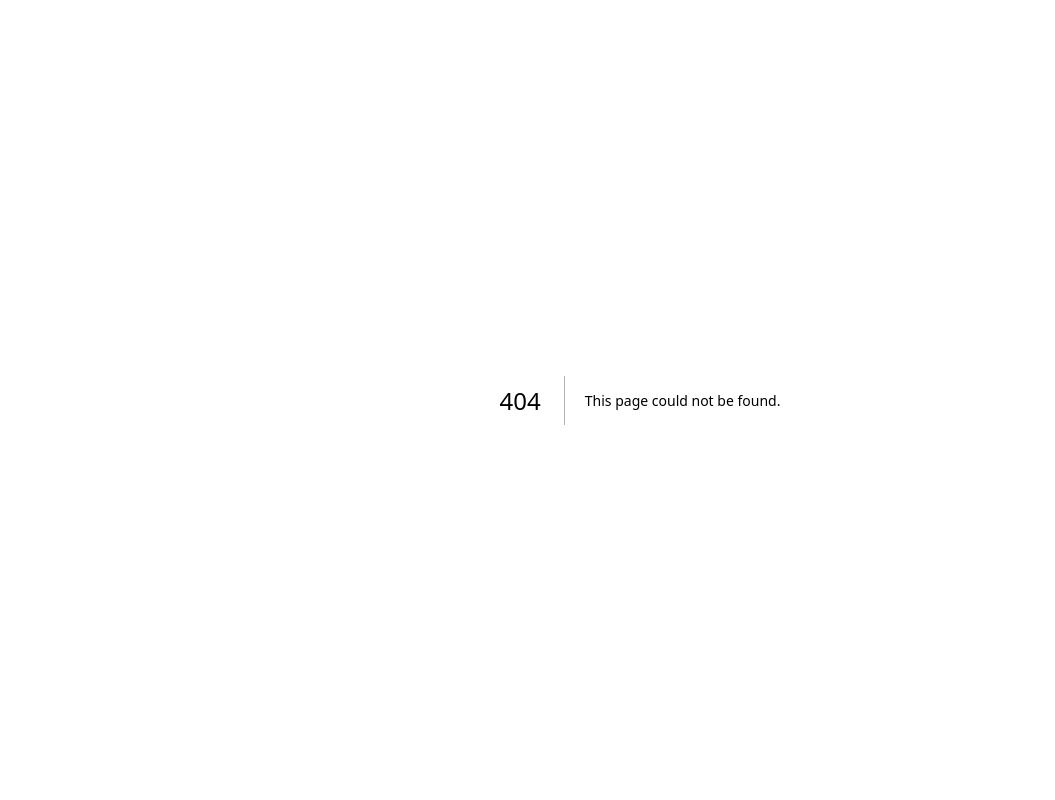
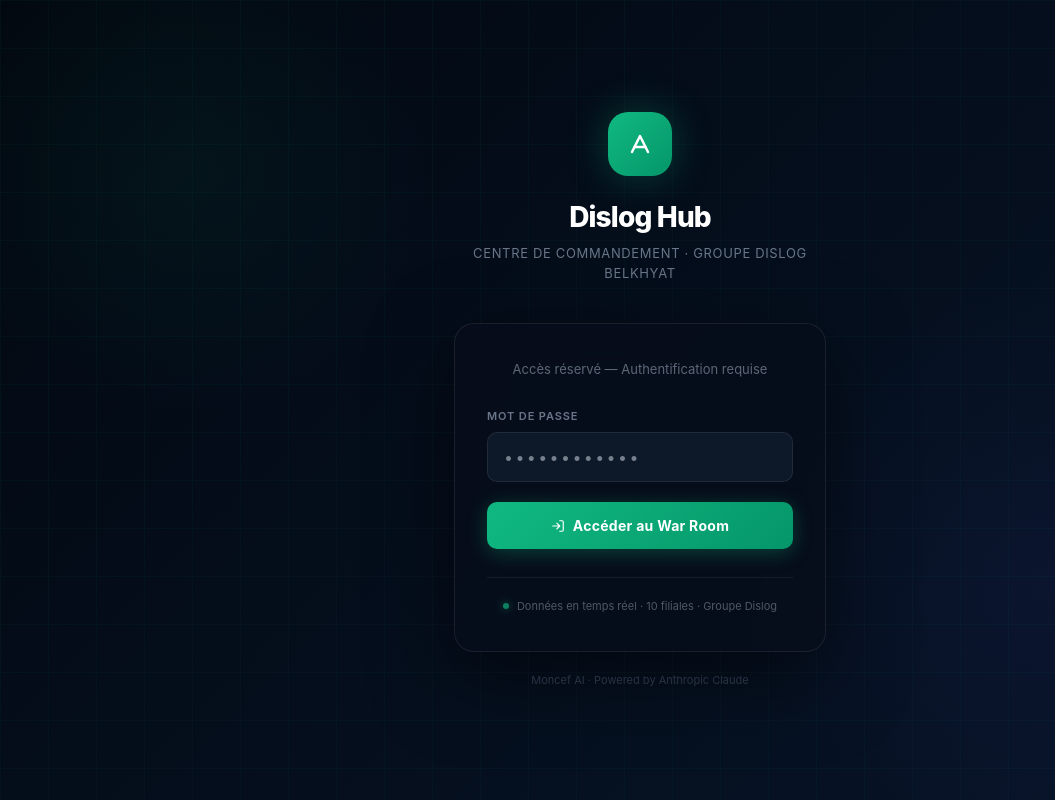
Before and after one commit to ibba96/dislog-hub, a Next.js app: page /login in a window 1280 px wide. Before the commit this address had no page. Shown: the whole page, without its empty margins (0-1055 px from the left). Built offline with nearby package versions, Linux system fonts and the light colour scheme.

Commit message:
feat: add login page + middleware auth guard

```diff
--- /dev/null
+++ b/app/login/page.tsx
@@ -0,0 +1,244 @@
+"use client";
+
+import { useState } from "react";
+import { useRouter } from "next/navigation";
+
+export default function LoginPage() {
+  const router = useRouter();
+  const [password, setPassword] = useState("");
+  const [error, setError] = useState(false);
+  const [loading, setLoading] = useState(false);
+
+  async function handleLogin(e: React.FormEvent) {
+    e.preventDefault();
+    setLoading(true);
+    setError(false);
+
+    // Simple password check — stored in env or hardcoded
+    const PASS = process.env.NEXT_PUBLIC_DASHBOARD_PASSWORD ?? "Dislog2026";
+
+    if (password === PASS) {
+      document.cookie = "dislog_auth=1; path=/; max-age=86400";
+      router.push("/");
+    } else {
+      setError(true);
+      setLoading(false);
+    }
+  }
+
+  return (
+    <div style={{
+      minHeight: "100vh",
+      background: "linear-gradient(135deg, #020810 0%, #040d1a 40%, #071428 100%)",
+      display: "flex",
+      alignItems: "center",
+      justifyContent: "center",
+      fontFamily: "-apple-system, BlinkMacSystemFont, 'Segoe UI', 'Inter', sans-serif",
+      position: "relative",
+      overflow: "hidden",
+    }}>
+
+      {/* Grid background */}
+      <div style={{
+        position: "absolute", inset: 0,
+        backgroundImage: `
+          linear-gradient(rgba(16,185,129,0.04) 1px, transparent 1px),
+          linear-gradient(90deg, rgba(16,185,129,0.04) 1px, transparent 1px)
+        `,
+        backgroundSize: "48px 48px",
+        pointerEvents: "none",
+      }} />
+
+      {/* Glow orbs */}
+      <div style={{
+        position: "absolute", top: "-10%", left: "-5%",
+        width: 500, height: 500,
+        borderRadius: "50%",
+        background: "radial-gradient(circle, rgba(16,185,129,0.06) 0%, transparent 70%)",
+        pointerEvents: "none",
+      }} />
+      <div style={{
+        position: "absolute", bottom: "-10%", right: "-5%",
+        width: 600, height: 600,
+        borderRadius: "50%",
+        background: "radial-gradient(circle, rgba(99,91,255,0.05) 0%, transparent 70%)",
+        pointerEvents: "none",
+      }} />
+
+      {/* Login card */}
+      <div style={{
+        position: "relative", zIndex: 10,
+        width: "100%", maxWidth: 420,
+        padding: "0 24px",
+      }}>
+        {/* Logo + Brand */}
+        <div style={{ textAlign: "center", marginBottom: 40 }}>
+          <div style={{
+            display: "inline-flex", alignItems: "center", justifyContent: "center",
+            width: 64, height: 64, borderRadius: 20,
+            background: "linear-gradient(135deg, #10b981 0%, #059669 100%)",
+            boxShadow: "0 0 40px rgba(16,185,129,0.3)",
+            marginBottom: 20,
+          }}>
+            <svg width="32" height="32" viewBox="0 0 32 32" fill="none">
+              <path d="M8 24L16 8L24 24" stroke="white" strokeWidth="2.5" strokeLinecap="round" strokeLinejoin="round"/>
+              <path d="M10.5 19H21.5" stroke="white" strokeWidth="2.5" strokeLinecap="round"/>
+            </svg>
+          </div>
+
+          <h1 style={{
+            fontSize: 28, fontWeight: 800, color: "#ffffff",
+            margin: 0, letterSpacing: "-0.03em",
+          }}>
+            Dislog Hub
+          </h1>
+          <p style={{
+            fontSize: 13, color: "rgba(148,163,184,0.7)",
+            margin: "6px 0 0", letterSpacing: "0.05em",
+            textTransform: "uppercase",
+          }}>
+            Centre de commandement · Groupe Dislog Belkhyat
+          </p>
+        </div>
+
+        {/* Card */}
+        <div style={{
+          background: "rgba(8,14,26,0.85)",
+          border: "1px solid rgba(255,255,255,0.08)",
+          borderRadius: 20,
+          padding: "36px 32px",
+          backdropFilter: "blur(24px)",
+          boxShadow: "0 24px 80px rgba(0,0,0,0.5)",
+        }}>
+          <p style={{
+            fontSize: 13, color: "rgba(148,163,184,0.6)",
+            marginBottom: 28, textAlign: "center",
+          }}>
+            Accès réservé — Authentification requise
+          </p>
+
+          <form onSubmit={handleLogin}>
+            {/* Password field */}
+            <div style={{ marginBottom: 20 }}>
+              <label style={{
+                display: "block", fontSize: 11, fontWeight: 600,
+                color: "rgba(148,163,184,0.7)", marginBottom: 8,
+                textTransform: "uppercase", letterSpacing: "0.08em",
+              }}>
+                Mot de passe
+              </label>
+              <div style={{ position: "relative" }}>
+                <input
+                  type="password"
+                  value={password}
+                  onChange={(e) => { setPassword(e.target.value); setError(false); }}
+                  placeholder="••••••••••••"
+                  autoFocus
+                  style={{
+                    width: "100%",
+                    background: error
+                      ? "rgba(239,68,68,0.05)"
+                      : "rgba(15,28,46,0.8)",
+                    border: error
+                      ? "1px solid rgba(239,68,68,0.5)"
+                      : "1px solid rgba(255,255,255,0.08)",
+                    borderRadius: 10,
+                    padding: "12px 16px",
+                    color: "#e2e8f0",
+                    fontSize: 16,
+                    outline: "none",
+                    boxSizing: "border-box",
+                    transition: "border-color 0.2s",
+                    letterSpacing: "0.15em",
+                  }}
+                />
+              </div>
+              {error && (
+                <p style={{
+                  fontSize: 12, color: "#ef4444",
+                  marginTop: 8, display: "flex", alignItems: "center", gap: 4,
+                }}>
+                  <span>⚠</span> Mot de passe incorrect
+                </p>
+              )}
+            </div>
+
+            {/* Submit */}
+            <button
+              type="submit"
+              disabled={loading || !password}
+              style={{
+                width: "100%",
+                background: loading
+                  ? "rgba(16,185,129,0.4)"
+                  : "linear-gradient(135deg, #10b981 0%, #059669 100%)",
+                border: "none",
+                borderRadius: 10,
+                padding: "13px 24px",
+                color: "#ffffff",
+                fontSize: 14,
+                fontWeight: 700,
+                cursor: loading || !password ? "not-allowed" : "pointer",
+                transition: "all 0.2s",
+                letterSpacing: "0.02em",
+                display: "flex",
+                alignItems: "center",
+                justifyContent: "center",
+                gap: 8,
+                boxShadow: "0 4px 20px rgba(16,185,129,0.3)",
+              }}
+            >
+              {loading ? (
+                <>
+                  <svg width="14" height="14" viewBox="0 0 24 24" fill="none" style={{ animation: "spin 1s linear infinite" }}>
+                    <circle cx="12" cy="12" r="10" stroke="rgba(255,255,255,0.3)" strokeWidth="3"/>
+                    <path d="M12 2a10 10 0 0 1 10 10" stroke="white" strokeWidth="3" strokeLinecap="round"/>
+                  </svg>
+                  Connexion…
+                </>
+              ) : (
+                <>
+                  <svg width="14" height="14" viewBox="0 0 24 24" fill="none">
+                    <path d="M15 3h4a2 2 0 0 1 2 2v14a2 2 0 0 1-2 2h-4M10 17l5-5-5-5M15 12H3" stroke="white" strokeWidth="2" strokeLinecap="round" strokeLinejoin="round"/>
+                  </svg>
+                  Accéder au War Room
+                </>
+              )}
+            </button>
+          </form>
+
+          {/* Footer */}
+          <div style={{
+            marginTop: 28,
+            paddingTop: 20,
+            borderTop: "1px solid rgba(255,255,255,0.06)",
+            display: "flex", alignItems: "center", justifyContent: "center", gap: 8,
+          }}>
+            <div style={{
+              width: 6, height: 6, borderRadius: "50%",
+              background: "#10b981",
+              boxShadow: "0 0 8px rgba(16,185,129,0.8)",
+              animation: "pulse 2s ease-in-out infinite",
+            }} />
+            <span style={{ fontSize: 11, color: "rgba(148,163,184,0.5)" }}>
+              Données en temps réel · 10 filiales · Groupe Dislog
+            </span>
+          </div>
+        </div>
+
+        {/* Bottom label */}
+        <p style={{
+          textAlign: "center", marginTop: 20,
+          fontSize: 11, color: "rgba(100,116,139,0.5)",
+        }}>
+          Moncef AI · Powered by Anthropic Claude
+        </p>
+      </div>
+
+      <style>{`
+        @keyframes spin { from { transform: rotate(0deg); } to { transform: rotate(360deg); } }
+        @keyframes pulse { 0%, 100% { opacity: 1; } 50% { opacity: 0.4; } }
+      `}</style>
+    </div>
+  );
+}
--- /dev/null
+++ b/middleware.ts
@@ -0,0 +1,29 @@
+import { NextRequest, NextResponse } from "next/server";
+
+export function middleware(req: NextRequest) {
+  const { pathname } = req.nextUrl;
+
+  // Allow login page and API routes and static files
+  if (
+    pathname.startsWith("/login") ||
+    pathname.startsWith("/api") ||
+    pathname.startsWith("/_next") ||
+    pathname.startsWith("/favicon")
+  ) {
+    return NextResponse.next();
+  }
+
+  // Check auth cookie
+  const auth = req.cookies.get("dislog_auth");
+  if (!auth || auth.value !== "1") {
+    const url = req.nextUrl.clone();
+    url.pathname = "/login";
+    return NextResponse.redirect(url);
+  }
+
+  return NextResponse.next();
+}
+
+export const config = {
+  matcher: ["/((?!_next/static|_next/image|favicon.ico).*)"],
+};
```
